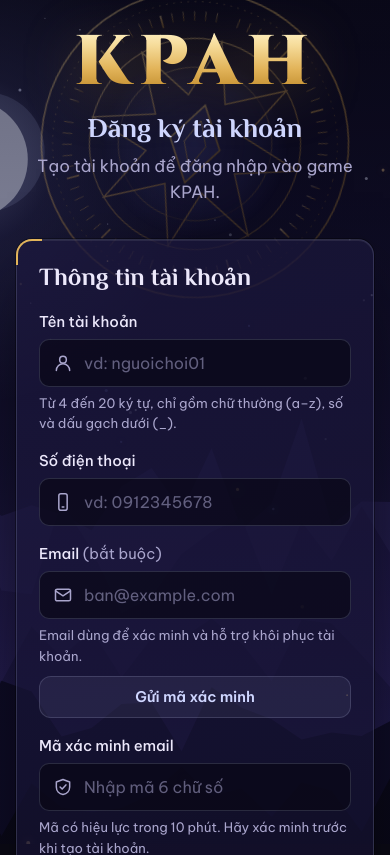
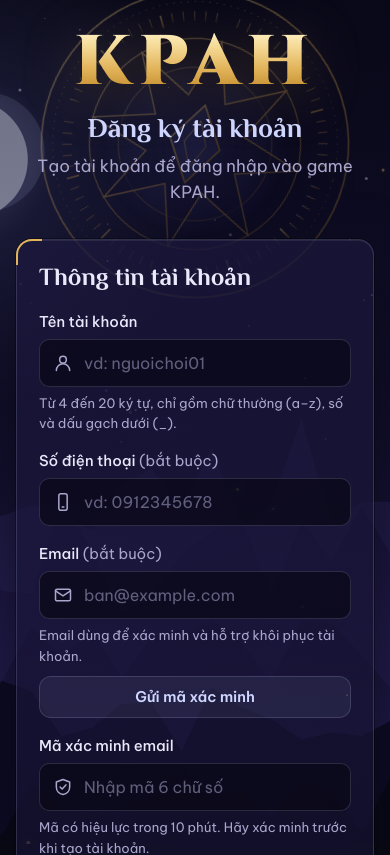
Before and after one commit to thachdeptrai/web-kpah, a PHP site: page /kpah-register/index.php in a window 390 px wide. Shown: the top 855 px of the page. Run offline with PHP 8.4, Linux system fonts and the light colour scheme.

Commit message:
Make phone field unconditionally required

```diff
--- a/register.php
+++ b/register.php
@@ -10,7 +10,7 @@ header('Content-Type: text/html; charset=utf-8');
 $appName    = (string) kp_config('app.name', 'KPAH');
 $version    = trim((string) kp_config('app.version', ''));
 $isOpen     = (bool) kp_config('registration.open', true);
-$phoneMode  = (string) kp_config('registration.phone', 'optional');
+$phoneMode  = 'required'; // Số điện thoại luôn bắt buộc theo yêu cầu đăng ký.
 $needTerms  = (bool) kp_config('registration.terms_required', true);
 $captchaOn  = kp_captcha_enabled();
 $captchaOk  = !$captchaOn || kp_captcha_available();
@@ -151,11 +151,11 @@ $canSubmit = $isOpen && $captchaOk;
 
                         <?php if ($phoneMode !== 'off'): ?>
                         <div class="field" data-field="phone">
-                            <label for="f-phone">Số điện thoại<?= $phoneMode === 'required' ? '' : ' <span class="opt">(không bắt buộc)</span>' ?></label>
+                            <label for="f-phone">Số điện thoại <span class="opt">(bắt buộc)</span></label>
                             <div class="control">
                                 <svg class="icon lead-icon" aria-hidden="true"><use href="#i-phone"/></svg>
                                 <input id="f-phone" name="phone" type="tel" inputmode="tel" autocomplete="tel" maxlength="16"
-                                       <?= $phoneMode === 'required' ? 'required' : '' ?>
+                                       required
                                        aria-describedby="e-phone" placeholder="vd: 0912345678">
                             </div>
                             <p class="field-error" id="e-phone" aria-live="polite"></p>
```
